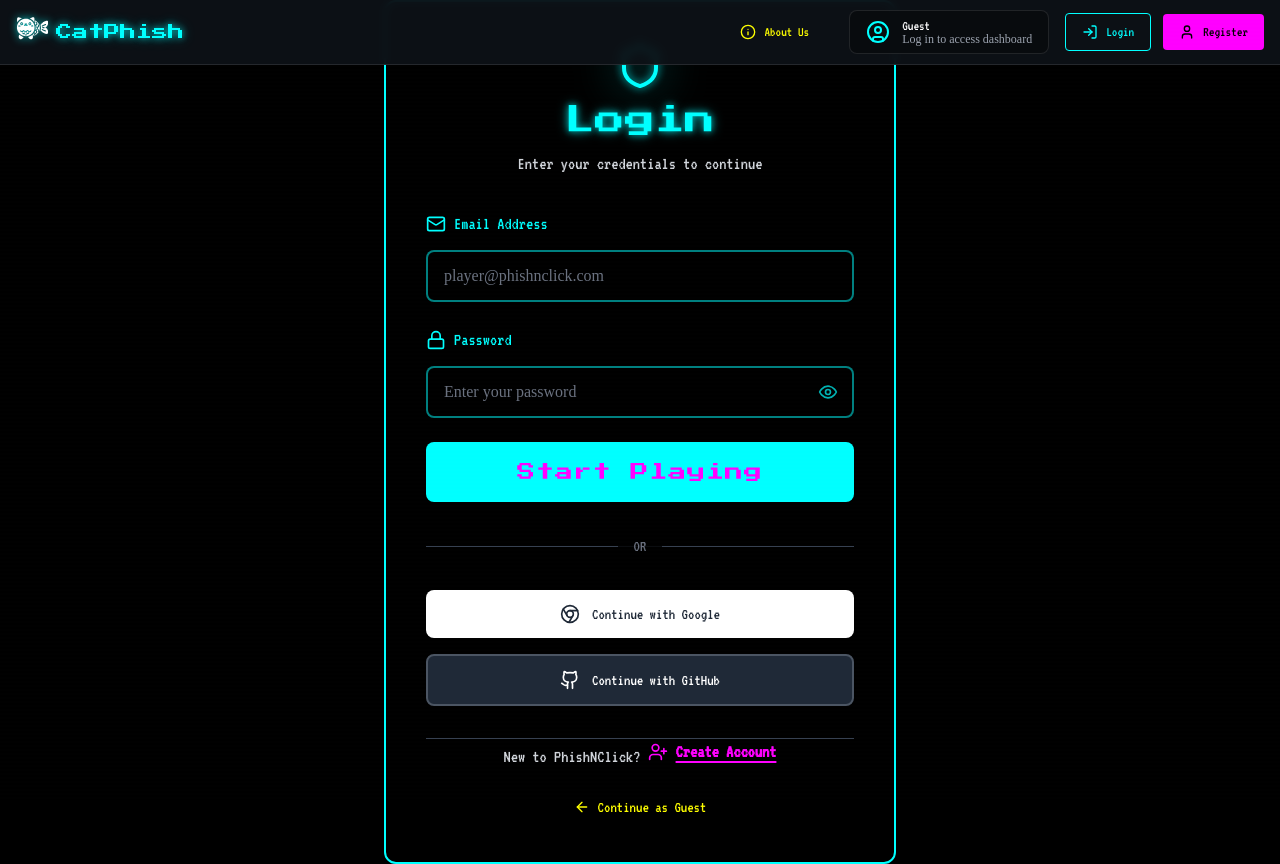
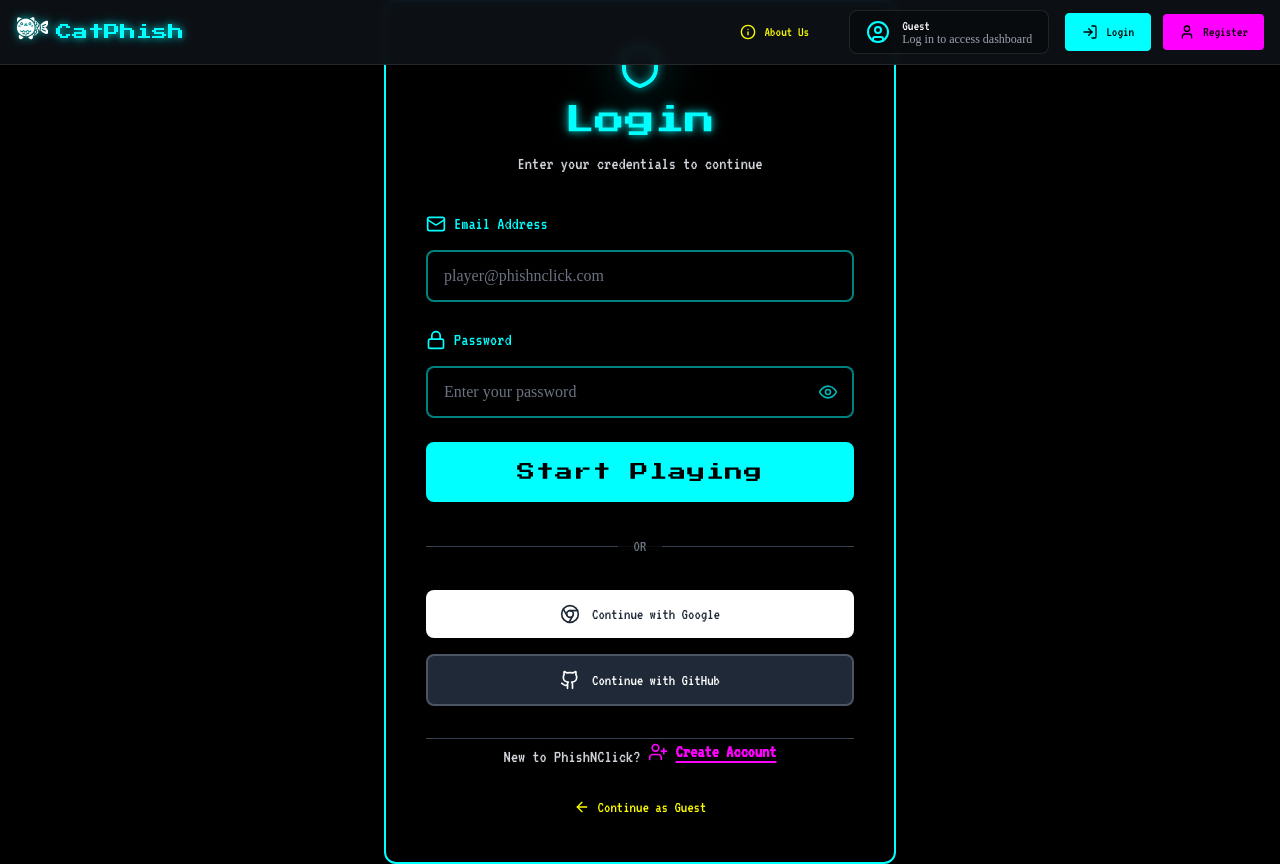
Before and after one commit to nguye340/PhishNClick, a Next.js app in the folder frontend/: page /auth/login in a window 1280 px wide. Built offline with nearby package versions, Linux system fonts and the light colour scheme; no server answers.

Commit message:
navbar and login button styling updates

```diff
--- a/frontend/src/app/auth/login/page.tsx
+++ b/frontend/src/app/auth/login/page.tsx
@@ -184,7 +184,7 @@
           <button
             type="submit"
             disabled={loading}
-            className="w-full rounded-lg bg-arcade-cyan text-arcade-magenta font-arcade py-4 text-lg tracking-wider transition-all transform hover:-translate-y-1 hover:bg-arcade-yellow hover:shadow-lg hover:shadow-arcade-yellow/50 disabled:opacity-60 disabled:cursor-not-allowed disabled:transform-none active:translate-y-0"
+            className="w-full rounded-lg bg-arcade-cyan text-black font-arcade py-4 text-lg tracking-wider transition-all transform hover:-translate-y-1 hover:text-arcade-magenta hover:shadow-lg hover:shadow-arcade-cyan/50 disabled:opacity-60 disabled:cursor-not-allowed disabled:transform-none active:translate-y-0"
           >
             {loading ? "Signing in..." : "Start Playing"}
           </button>
--- a/frontend/src/components/layout/navbar.tsx
+++ b/frontend/src/components/layout/navbar.tsx
@@ -217,7 +217,7 @@
                 <div className="flex items-center gap-3">
                   <button
                     onClick={handleLogin}
-                    className={`flex items-center gap-2 px-4 py-2 rounded border border-arcade-cyan text-[#00ffff] bg-transparent hover:bg-arcade-cyan hover:text-black focus:text-black active:text-black transition-all duration-200 group vhs-effect ${isLoginPressed ? 'active' : ''}`}
+                    className={`flex items-center gap-2 px-4 py-2 rounded border border-arcade-cyan text-black bg-arcade-cyan hover:bg-arcade-yellow hover:text-arcade-magenta transition-all duration-200 group vhs-effect ${isLoginPressed ? 'active' : ''}`}
                   >
                     <LogIn className="w-4 h-4" />
                     <span className="font-terminal text-sm">Login</span>
```
